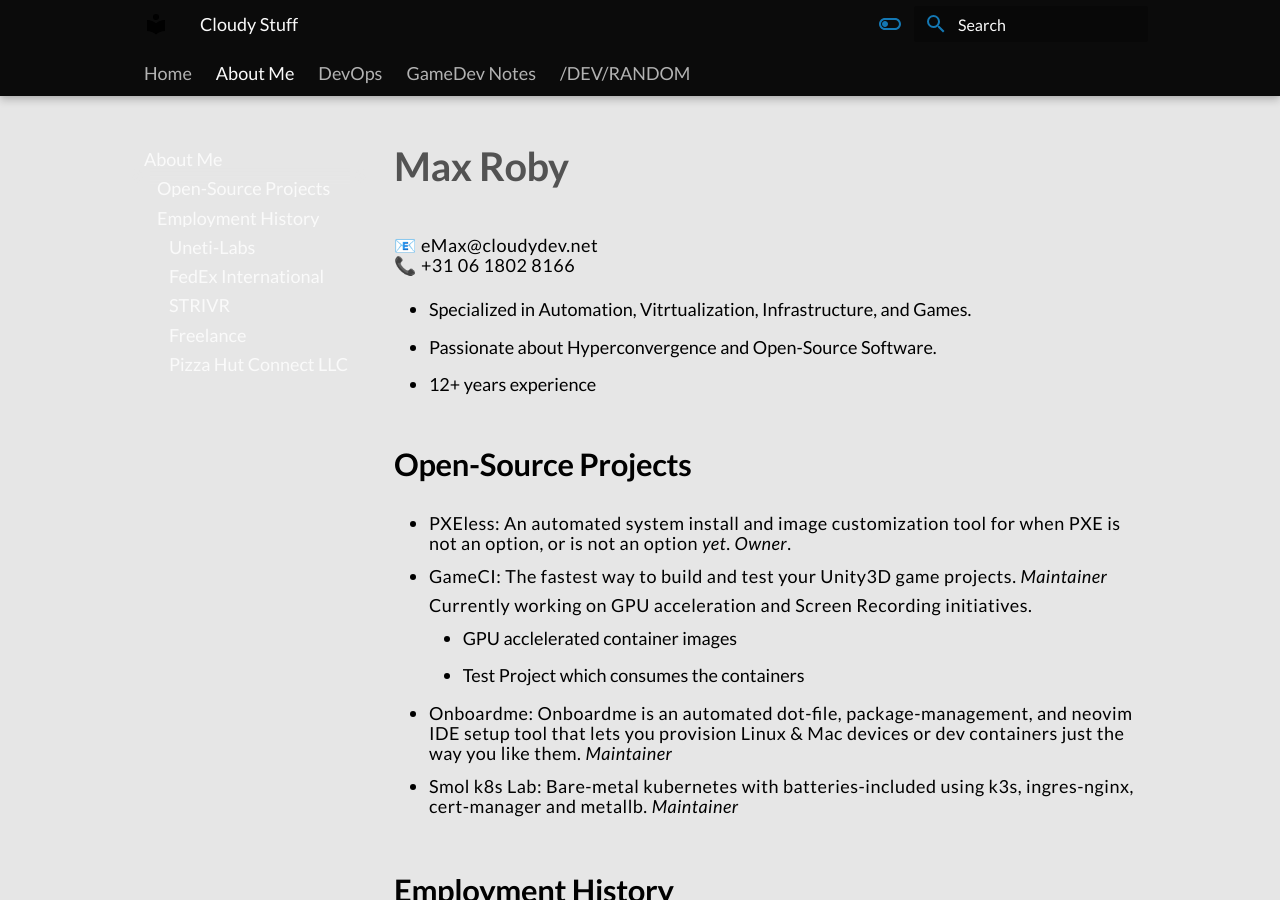
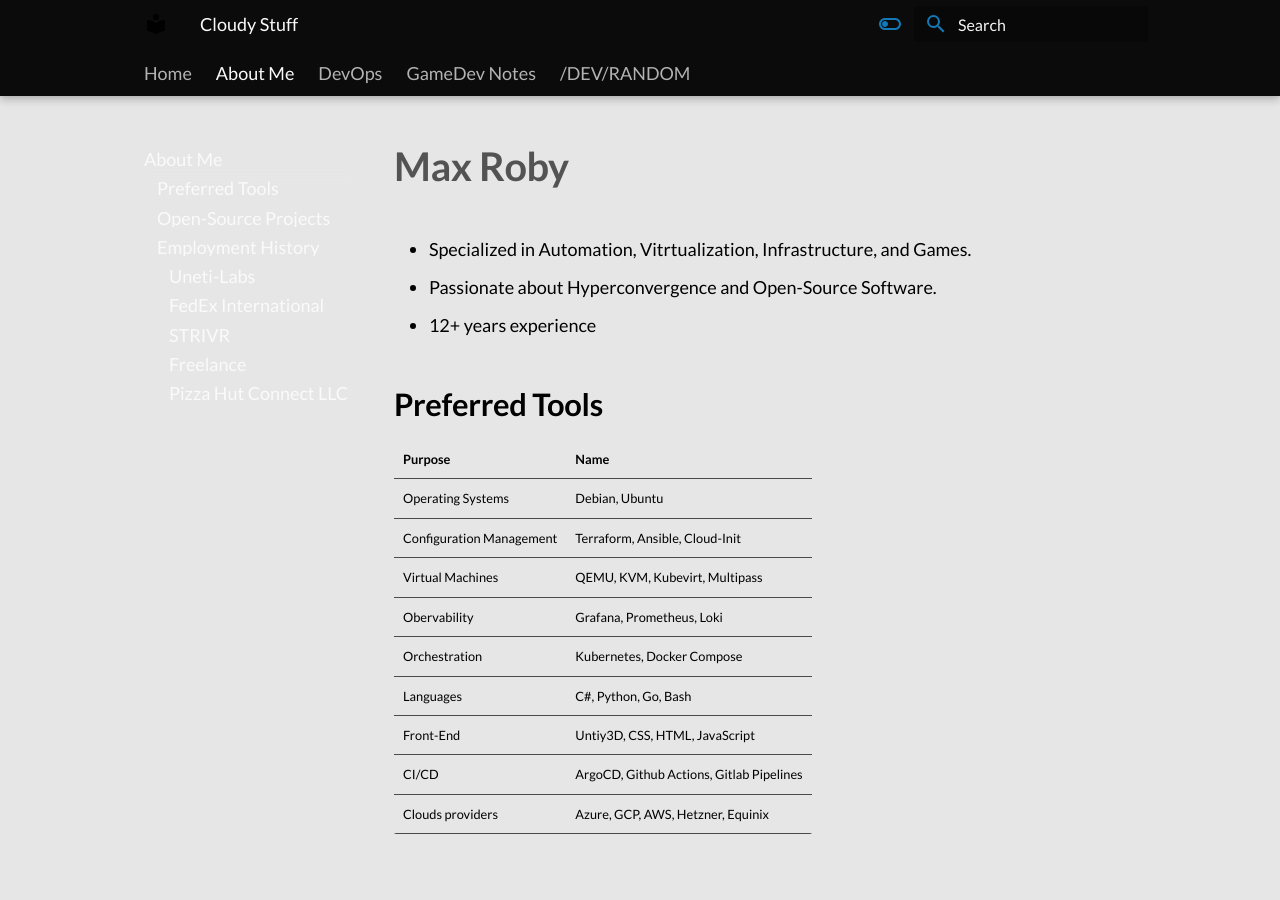
Before and after one commit to cloudymax/CloudyDevDotNet, an MkDocs documentation site: the page built from docs/resume.md, in a window 1280 px wide and 900 px high. Built offline with MkDocs 1.6.1 and Material for MkDocs 9.7.7, drawn with Linux system fonts in a browser that asks for light colours.

Commit message:
update resume

```diff
--- a/docs/resume.md
+++ b/docs/resume.md
@@ -1,13 +1,22 @@
-<h1>
-    Max Roby
-</h1>
-<p>
-    📧 eMax@cloudydev.net <br> 📞 +31 06 1802 8166
-</p>
+# Max Roby
 
 - Specialized in Automation, Vitrtualization, Infrastructure, and Games.
 - Passionate about Hyperconvergence and Open-Source Software.
 - 12+ years experience
+
+## Preferred Tools
+
+|Purpose|Name|
+|---|---|
+|Operating Systems|Debian, Ubuntu|
+|Configuration Management| Terraform, Ansible, Cloud-Init |
+|Virtual Machines|QEMU, KVM, Kubevirt, Multipass|
+|Obervability | Grafana, Prometheus, Loki|
+|Orchestration| Kubernetes, Docker Compose|
+|Languages| C#, Python, Go, Bash|
+|Front-End| Untiy3D, CSS, HTML, JavaScript |
+|CI/CD| ArgoCD, Github Actions, Gitlab Pipelines|
+|Clouds providers| Azure, GCP, AWS, Hetzner, Equinix |
 
 ## Open-Source Projects
 
```
